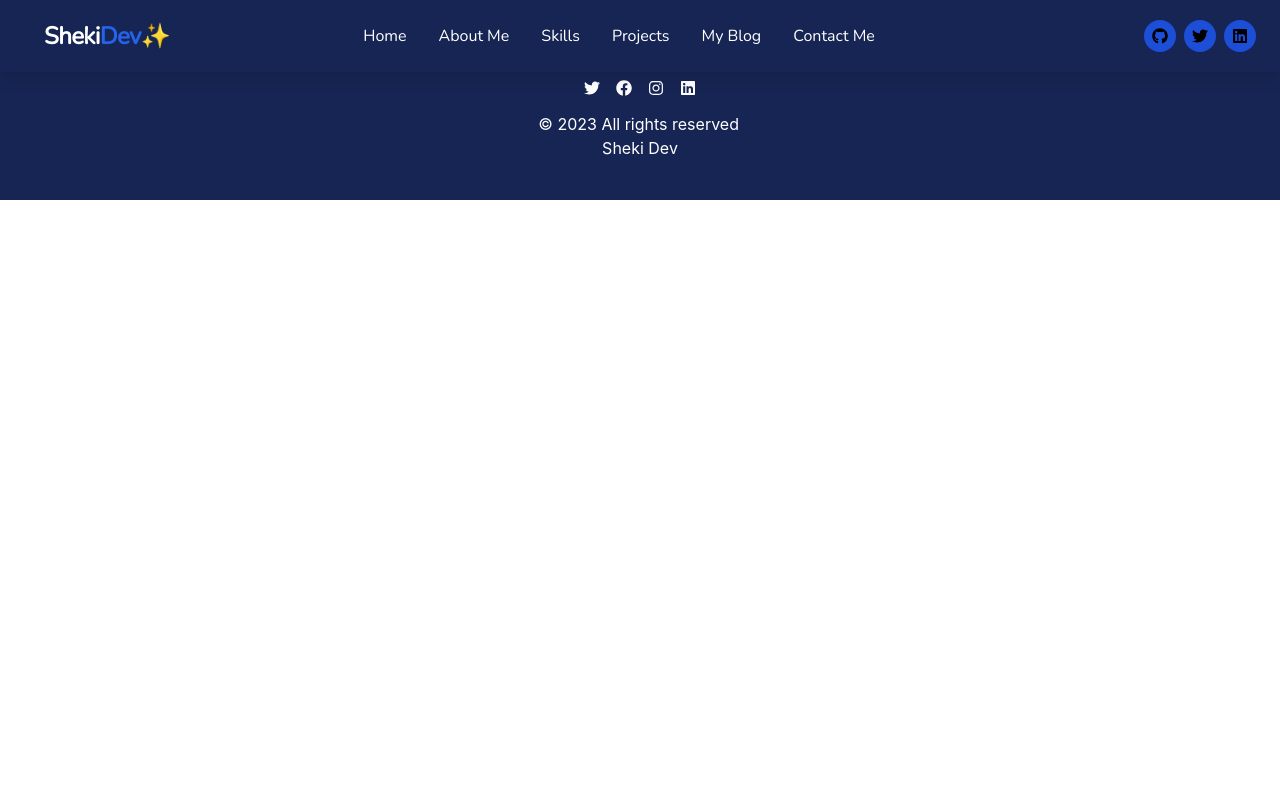
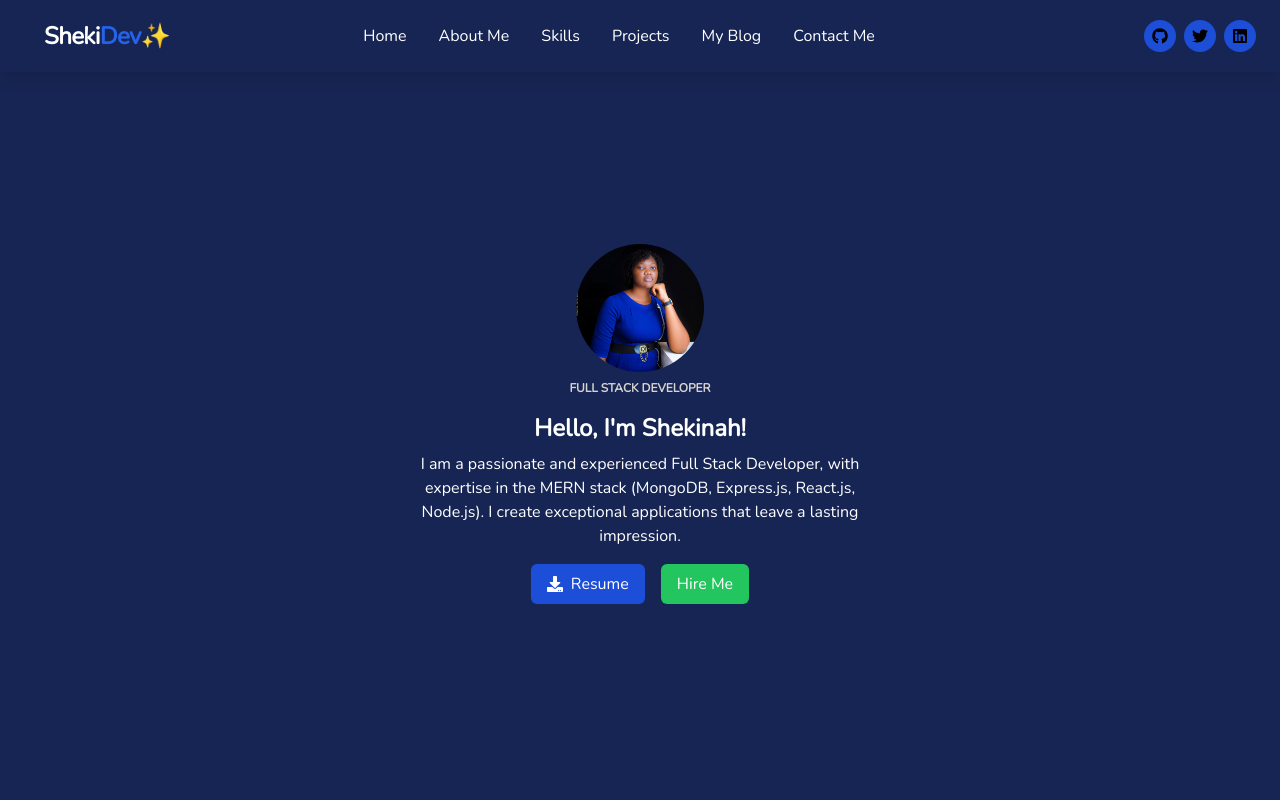
Before and after one commit to shekinahmanyi/portfolio-website2, a React (Create React App) app in the folder portfolio-site/: page / in a window 1280 px wide. Shown: the top 800 px of the page. Built offline with nearby package versions, Linux system fonts and the light colour scheme.

Commit message:
Successfull finished the Home Page

```diff
--- a/portfolio-site/src/pages/Home.jsx
+++ b/portfolio-site/src/pages/Home.jsx
@@ -1,11 +1,50 @@
-import React from 'react'
+import React from "react";
+import sheki from "../images/sheki.jpg";
+import { FaDownload } from "react-icons/fa";
 
 function Home() {
+  const resumeUrl =
+    "https://docs.google.com/document/d/1p9oJPx3-XpfIT_3Kr-nj6JAKC-VXVO4j08Q3ZFuCExA/edit?usp=drive_link"; // Replace with the direct URL to your resume
+
   return (
-    <div>
-
+    <div className="bg-blue-950 min-h-screen flex items-center justify-center">
+      <div className="rounded-lg mt-12 max-w-md w-full sm:w-auto">
+        <div className="w-32 h-32 mx-auto mb-2">
+          <img
+            src={sheki}
+            alt="shekinah"
+            className="rounded-full object-cover w-full h-full"
+          />
+        </div>
+        <h1 className="text-xs font-bold text-center font-nunito text-stone-300">
+          FULL STACK DEVELOPER
+        </h1>
+        <h1 className="text-2xl font-bold text-center font-nunito pt-4 text-white">
+          Hello, I'm Shekinah!
+        </h1>
+        <p className="font-nunito pt-2 text-center text-white text-base">
+          I am a passionate and experienced Full Stack Developer, with expertise
+          in the MERN stack (MongoDB, Express.js, React.js, Node.js). I create
+          exceptional applications that leave a lasting impression.
+        </p>
+        <div className="flex justify-center mt-4 font-nunito">
+          <a
+            href={resumeUrl}
+            download="resume.pdf"
+            className="bg-blue-700 text-white text-base font-medium px-4 py-2 mr-4 rounded-md flex items-center"
+          >
+            <FaDownload className="mr-2" /> Resume
+          </a>
+          <a
+            href="/contact"
+            className="bg-green-500 text-white text-base font-medium px-4 py-2 rounded-md"
+          >
+            Hire Me
+          </a>
+        </div>
+      </div>
     </div>
-  )
+  );
 }
 
-export default Home
+export default Home;
```
Also changed, not shown: portfolio-site/src/images/sheki.jpg (added).
